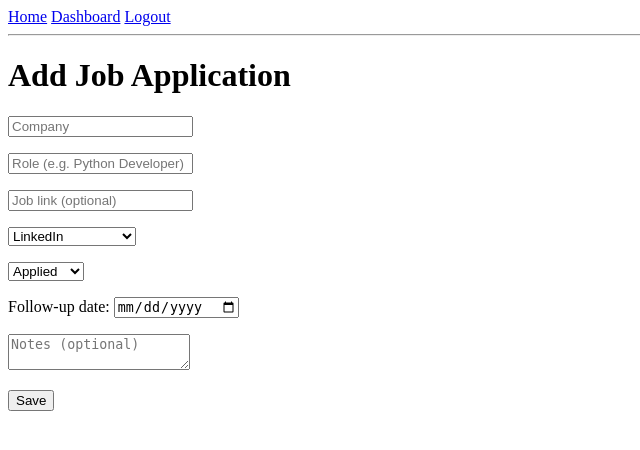
After one commit to bunny999408/job-tracker, a Flask app: page /applications/add in a window 1280 px wide. The commit adds this page. Shown: the top 450 px of the page, without its empty margins (0-640 px from the left). Run offline with Flask 3, Linux system fonts and the light colour scheme; the visitor is signed in with stand-in values (Sample User, id 1).

Commit message:
Add job application model, add form and dashboard list

```diff
--- a/app.py
+++ b/app.py
@@ -5,7 +5,7 @@ from flask_login import (
     login_required, current_user,
 )
 from werkzeug.security import generate_password_hash, check_password_hash
-from datetime import datetime
+from datetime import datetime, date
 
 app = Flask(__name__)
 app.config["SECRET_KEY"] = "change-this-later"
@@ -23,6 +23,19 @@ class User(UserMixin, db.Model):
     email = db.Column(db.String(120), unique=True, nullable=False)
     password_hash = db.Column(db.String(200), nullable=False)
     created_at = db.Column(db.DateTime, default=datetime.utcnow)
+
+
+class Application(db.Model):
+    id = db.Column(db.Integer, primary_key=True)
+    user_id = db.Column(db.Integer, db.ForeignKey("user.id"), nullable=False)
+    company = db.Column(db.String(150), nullable=False)
+    role = db.Column(db.String(150), nullable=False)
+    job_link = db.Column(db.String(300))
+    source = db.Column(db.String(50))
+    status = db.Column(db.String(30), default="Applied")
+    applied_date = db.Column(db.Date, default=date.today)
+    follow_up_date = db.Column(db.Date)
+    notes = db.Column(db.Text)
 
 
 @login_manager.user_loader
@@ -79,11 +92,45 @@ def login():
 
     return render_template("login.html")
 
-
 @app.route("/dashboard")
 @login_required
 def dashboard():
-    return render_template("dashboard.html")
+    applications = (
+        Application.query.filter_by(user_id=current_user.id)
+        .order_by(Application.applied_date.desc())
+        .all()
+    )
+    return render_template("dashboard.html", applications=applications)
+
+
+@app.route("/applications/add", methods=["GET", "POST"])
+@login_required
+def add_application():
+    if request.method == "POST":
+        company = request.form["company"].strip()
+        role = request.form["role"].strip()
+        if not company or not role:
+            flash("Company and role are required.")
+            return redirect(url_for("add_application"))
+
+        follow_up = request.form.get("follow_up_date")
+        application = Application(
+            user_id=current_user.id,
+            company=company,
+            role=role,
+            job_link=request.form.get("job_link", "").strip(),
+            source=request.form.get("source", "").strip(),
+            status=request.form.get("status", "Applied"),
+            follow_up_date=date.fromisoformat(follow_up) if follow_up else None,
+            notes=request.form.get("notes", "").strip(),
+        )
+        db.session.add(application)
+        db.session.commit()
+        flash("Application added!")
+        return redirect(url_for("dashboard"))
+
+    return render_template("add_application.html")
+
 
 
 @app.route("/logout")
--- /dev/null
+++ b/templates/add_application.html
@@ -0,0 +1,31 @@
+{% extends "base.html" %}
+
+{% block content %}
+<h1>Add Job Application</h1>
+<form method="POST">
+  <p><input type="text" name="company" placeholder="Company" required></p>
+  <p><input type="text" name="role" placeholder="Role (e.g. Python Developer)" required></p>
+  <p><input type="url" name="job_link" placeholder="Job link (optional)"></p>
+  <p>
+    <select name="source">
+      <option>LinkedIn</option>
+      <option>Naukri</option>
+      <option>Company website</option>
+      <option>Referral</option>
+      <option>Other</option>
+    </select>
+  </p>
+  <p>
+    <select name="status">
+      <option>Applied</option>
+      <option>Test</option>
+      <option>Interview</option>
+      <option>Offer</option>
+      <option>Rejected</option>
+    </select>
+  </p>
+  <p>Follow-up date: <input type="date" name="follow_up_date"></p>
+  <p><textarea name="notes" placeholder="Notes (optional)"></textarea></p>
+  <p><button type="submit">Save</button></p>
+</form>
+{% endblock %}
```
Also changed, not shown: templates/dashboard.html (+24 -1 lines).
